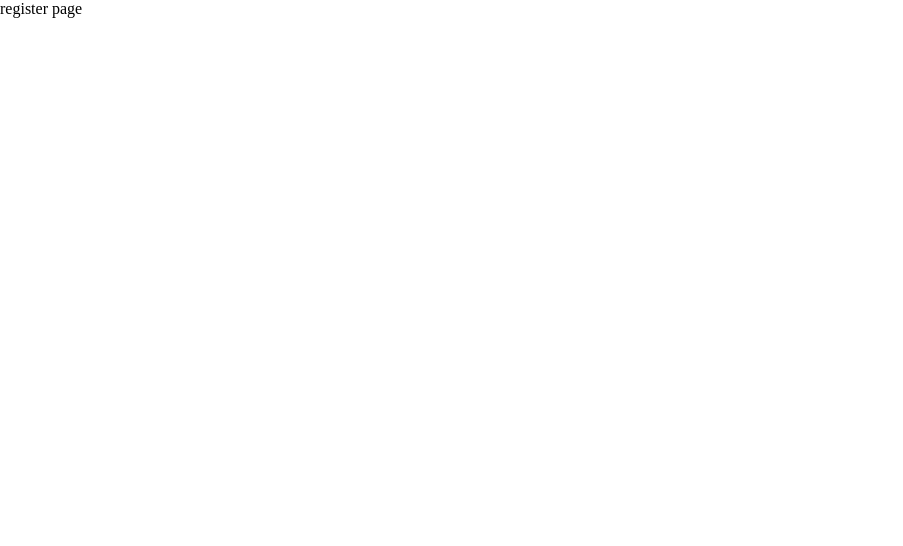
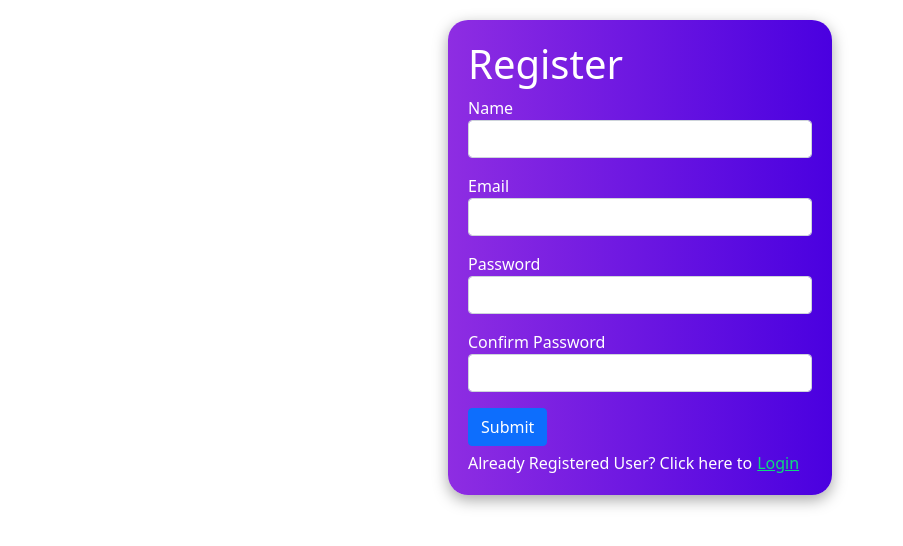
Before and after one commit to krishkasper07/Assignment, a React (Create React App) app in the folder client/: page /register in a window 1280 px wide. Shown: the top 546 px of the page, without its empty margins (0-903 px from the left). Built offline with nearby package versions, Linux system fonts and the light colour scheme.

Commit message:
done form validation in register component

```diff
--- a/client/package.json
+++ b/client/package.json
@@ -6,11 +6,14 @@
     "@testing-library/jest-dom": "^5.16.1",
     "@testing-library/react": "^12.1.2",
     "@testing-library/user-event": "^13.5.0",
+    "bootstrap": "^5.1.3",
+    "formik": "^2.2.9",
     "react": "^17.0.2",
     "react-dom": "^17.0.2",
     "react-router-dom": "^5.3.0",
     "react-scripts": "5.0.0",
-    "web-vitals": "^2.1.3"
+    "web-vitals": "^2.1.3",
+    "yup": "^0.32.11"
   },
   "scripts": {
     "start": "react-scripts start",
--- a/client/public/index.html
+++ b/client/public/index.html
@@ -10,20 +10,7 @@
       content="Web site created using create-react-app"
     />
     <link rel="apple-touch-icon" href="%PUBLIC_URL%/logo192.png" />
-    <!--
-      manifest.json provides metadata used when your web app is installed on a
-      user's mobile device or desktop. See https://developers.google.com/web/fundamentals/web-app-manifest/
-    -->
-    <link rel="manifest" href="%PUBLIC_URL%/manifest.json" />
-    <!--
-      Notice the use of %PUBLIC_URL% in the tags above.
-      It will be replaced with the URL of the `public` folder during the build.
-      Only files inside the `public` folder can be referenced from the HTML.
 
-      Unlike "/favicon.ico" or "favicon.ico", "%PUBLIC_URL%/favicon.ico" will
-      work correctly both with client-side routing and a non-root public URL.
-      Learn how to configure a non-root public URL by running `npm run build`.
-    -->
     <title>React App</title>
   </head>
   <body>
--- a/client/src/index.js
+++ b/client/src/index.js
@@ -1,7 +1,8 @@
 import React from 'react';
 import ReactDOM from 'react-dom';
 import App from './App';
-import {BrowserRouter} from "react-router-dom"
+import {BrowserRouter} from "react-router-dom";
+import "bootstrap/dist/css/bootstrap.min.css"
 
 ReactDOM.render(
   <React.StrictMode>
--- /dev/null
+++ b/client/src/login/login.css
@@ -0,0 +1,17 @@
+.login{
+    display: flex;
+    justify-content: center;
+    margin: auto;
+    margin-top: 20px;
+}
+
+.loginform{
+    border: none;
+    border-radius: 20px;
+    padding: 20px;
+    width: 30vw;
+    background: linear-gradient(to right, #8e2de2, #4a00e0);
+    color: #ffff;
+    outline: none;
+    box-shadow: rgba(0, 0, 0, 0.35) 0px 5px 15px;
+}
--- a/client/src/login/login.jsx
+++ b/client/src/login/login.jsx
@@ -1,5 +1,21 @@
+import "./login.css"
 const Login = () => {
-    return ( <>Login page</> );
+    return ( <div className="login">
+        <form className="loginform">
+        <h1>Login</h1>
+        <div className="mb-3">
+          <label  className="form-label">Email address</label>
+          <input type="email" className="form-control"/>
+          </div>
+        <div className="mb-3">
+          <label className="form-label">Password</label>
+          <input type="text" className="form-control"/>
+        </div>
+        <div className="mb-3 form-check">
+        </div>
+        <button type="submit" className="btn btn-primary">Submit</button>
+      </form>
+        </div> );
 }
 
 export default Login;
--- /dev/null
+++ b/client/src/register/register.css
@@ -0,0 +1,32 @@
+.register{
+    display: flex;
+    justify-content: center;
+    margin: auto;
+    margin-top: 20px;
+}
+
+.registerform{
+    border: none;
+    border-radius: 20px;
+    padding: 20px;
+    width: 30vw;
+    background: linear-gradient(to right, #8e2de2, #4a00e0);
+    color: #ffff;
+    outline: none;
+    box-shadow: rgba(0, 0, 0, 0.35) 0px 5px 15px;
+}
+
+.registerform a{
+    text-decoration:underline;
+    color: rgb(13, 219, 123);
+    cursor: pointer;
+    margin-left: 5px;
+}
+
+.alreadyuser{
+     margin-top: 5px;
+}
+
+.danger-text{
+    color:rgb(250, 129, 59)
+}
--- a/client/src/register/register.jsx
+++ b/client/src/register/register.jsx
@@ -1,7 +1,92 @@
-const Register = () => {
-    return ( <>
-    register page
-    </> );
+import "./register.css"
+import {useFormik} from 'formik'
+import {Link} from 'react-router-dom';
+import * as yup from "yup";
+
+const Register = (props) => {
+  const formik=useFormik({
+    initialValues:{
+      name:'',
+      email:'',
+      password:'',
+      confirmPassword:''
+    },
+    validationSchema:yup.object({
+      name:yup.string()
+      .strict()
+      .trim()
+      .required('Name is required*')
+      .min(3,'minimum of 3 characters required')
+      .max(15,'maximum 15 characters only'),
+      email:yup.string()
+      .strict()
+      .trim()
+      .email('Enter vaild Email Address')
+      .required('Email is required*'),
+      password:yup.string()
+      .strict()
+      .min(5,'minimum of 5 characters required')
+      .max(15,'maximum 15 characters only')
+      .required('Password is required*'),
+      confirmPassword:yup.string()
+      .oneOf([yup.ref('password'),null],'Confirm Password Must be same as Password')
+      .required('Confirm Password is required*')
+    }),
+    onSubmit:(userdata)=>{
+             console.log(userdata);
+    }
+  })
+    return ( <div className="register">
+    <form className="registerform" onSubmit={formik.handleSubmit}>
+    <h1>Register</h1>
+    <div className="mb-3">
+      <label>Name</label>
+      <input className="form-control"
+      autoComplete="off"
+      type="text"
+      name="name"
+      onChange={formik.handleChange}
+      value={formik.values.name}/>
+      {formik.errors.name ? <div className="danger-text">{formik.errors.name}</div>:null}
+    </div>
+    <div className="mb-3">
+      <label>Email</label>
+      <input className="form-control"
+      autoComplete="off"
+      type="text"
+      name="email"
+      onChange={formik.handleChange}
+      value={formik.values.email}/>
+      {formik.errors.email ? <div className="danger-text">{formik.errors.email}</div>:null}
+    </div>
+    <div className="mb-3">
+      <label>Password</label>
+      <input className="form-control"
+      autoComplete="off"
+      type="password"
+      name="password"
+      onChange={formik.handleChange}
+      value={formik.values.password}/>
+      {formik.errors.password ? <div className="danger-text">{formik.errors.password}</div>:null}
+    </div>
+
+    <div className="mb-3">
+      <label>Confirm Password</label>
+      <input className="form-control"
+      autoComplete="off"
+      type="password"
+      name="confirmPassword"
+      onChange={formik.handleChange}
+      value={formik.values.confirmPassword}/>
+      {formik.errors.confirmPassword ? <div className="danger-text">{formik.errors.confirmPassword}</div>:null}
+    </div>
+    <button type="submit" className="btn btn-primary">Submit</button>
+    <div className="alreadyuser">
+    Already Registered User? Click here to
+    <Link to="/">Login</Link>
+    </div>
+  </form>
+    </div> );
 }
 
 export default Register;
```
Also changed, not shown: 1 other file (tests, documents, lock files or other folders).
